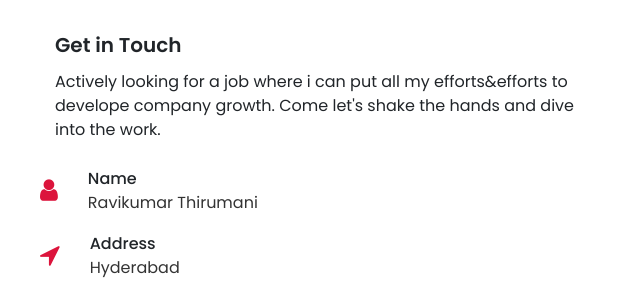
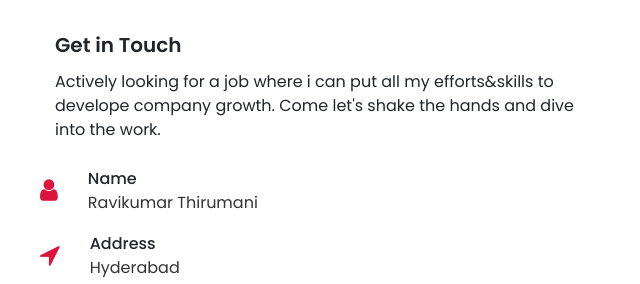
Before and after one commit to RavikumarThirumani/my-portfolio, a plain HTML site: page index.html in a window 1280 px wide. Shown: the part 4282-4566 px from the top of the page, 25-665 px from the left. Drawn offline with nearby package versions, Linux system fonts and the light colour scheme.

Commit message:
Update index.html

```diff
--- a/index.html
+++ b/index.html
@@ -195,7 +195,7 @@
             <div class="contact-content">
                 <div class="column left">
                     <div class="text">Get in Touch</div>
-                    <p>Actively looking for a job where i can put all my efforts&efforts to develope company growth.
+                    <p>Actively looking for a job where i can put all my efforts&skills to develope company growth.
                     Come let's shake the hands and dive into the work. </p>
                     <div class="icons">
                         <div class="row">
```
